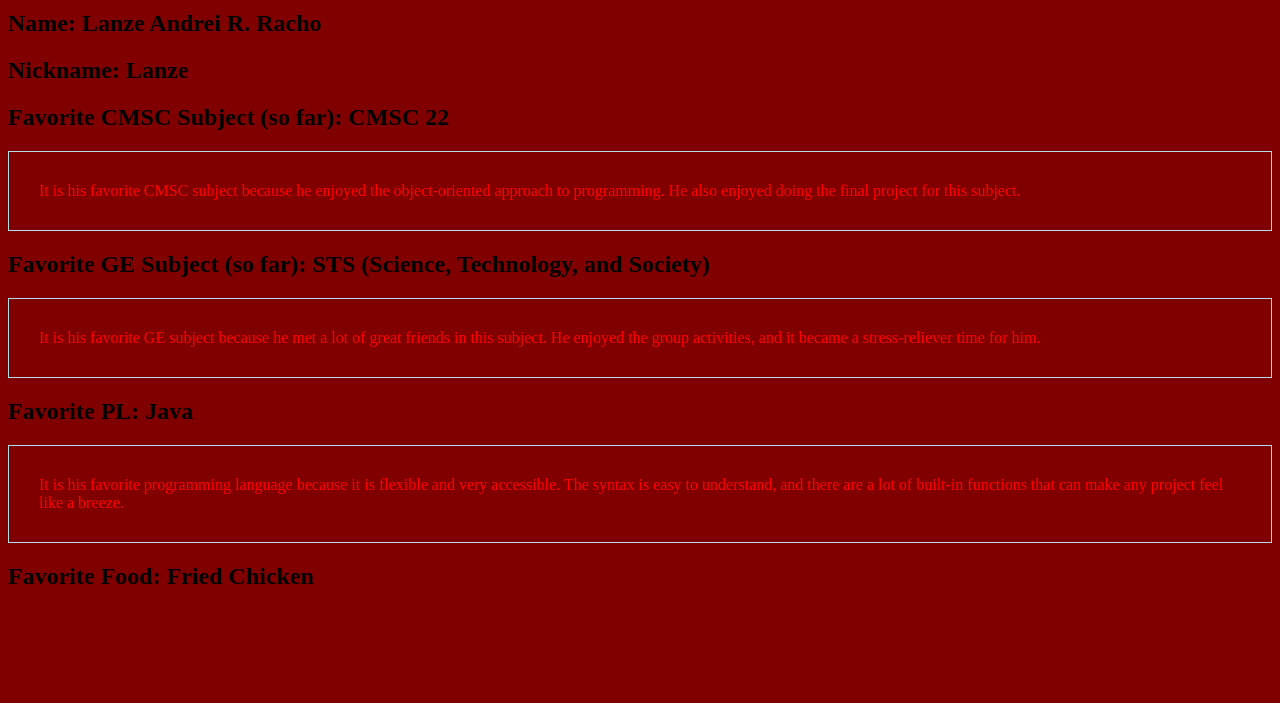
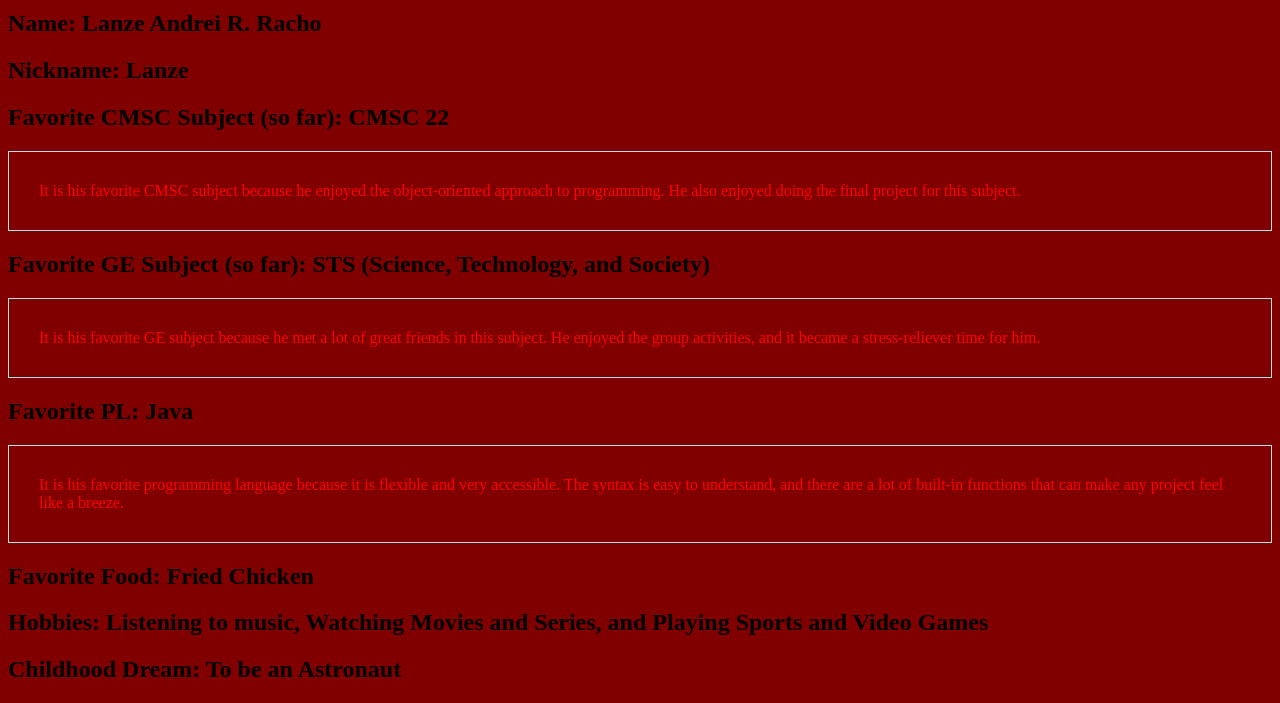
Before and after one commit to eznal012/eznal012.github.io, a plain HTML site: page index.html in a window 1280 px wide. Shown: the part 110-813 px from the top of the page. Drawn offline with Linux system fonts and the light colour scheme.

Commit message:
sep-branch 1

```diff
--- a/index.html
+++ b/index.html
@@ -41,6 +41,14 @@
 			<h2> Favorite Food: Fried Chicken </h2>
 		</section>
 
+		<section>
+			<h2> Hobbies: Listening to music, Watching Movies and Series, and Playing Sports and Video Games </h2>
+		</section>
+
+		<section>
+			<h2> Childhood Dream: To be an Astronaut </h2>
+		</section>
+
 	</body>
 
 </html>
```
